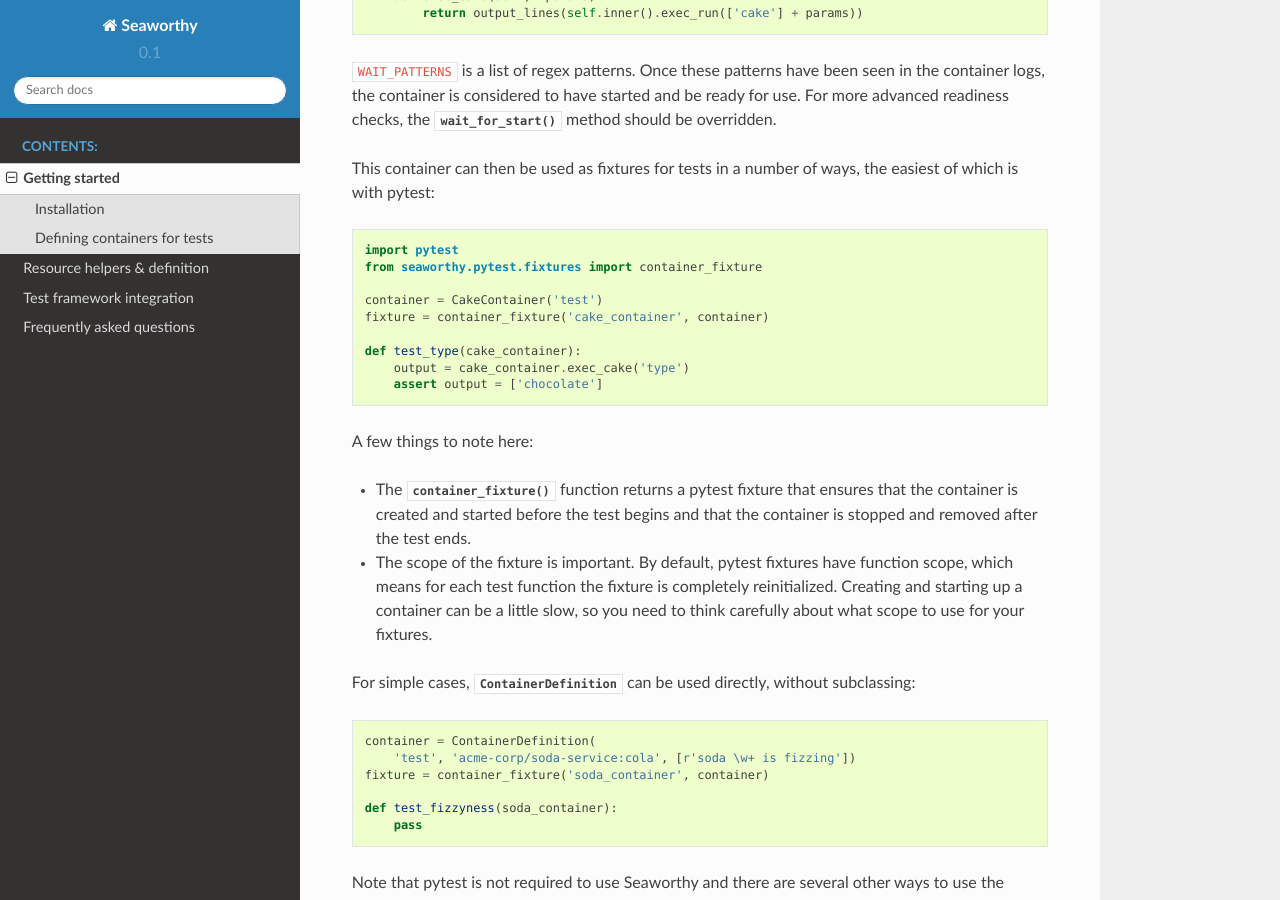
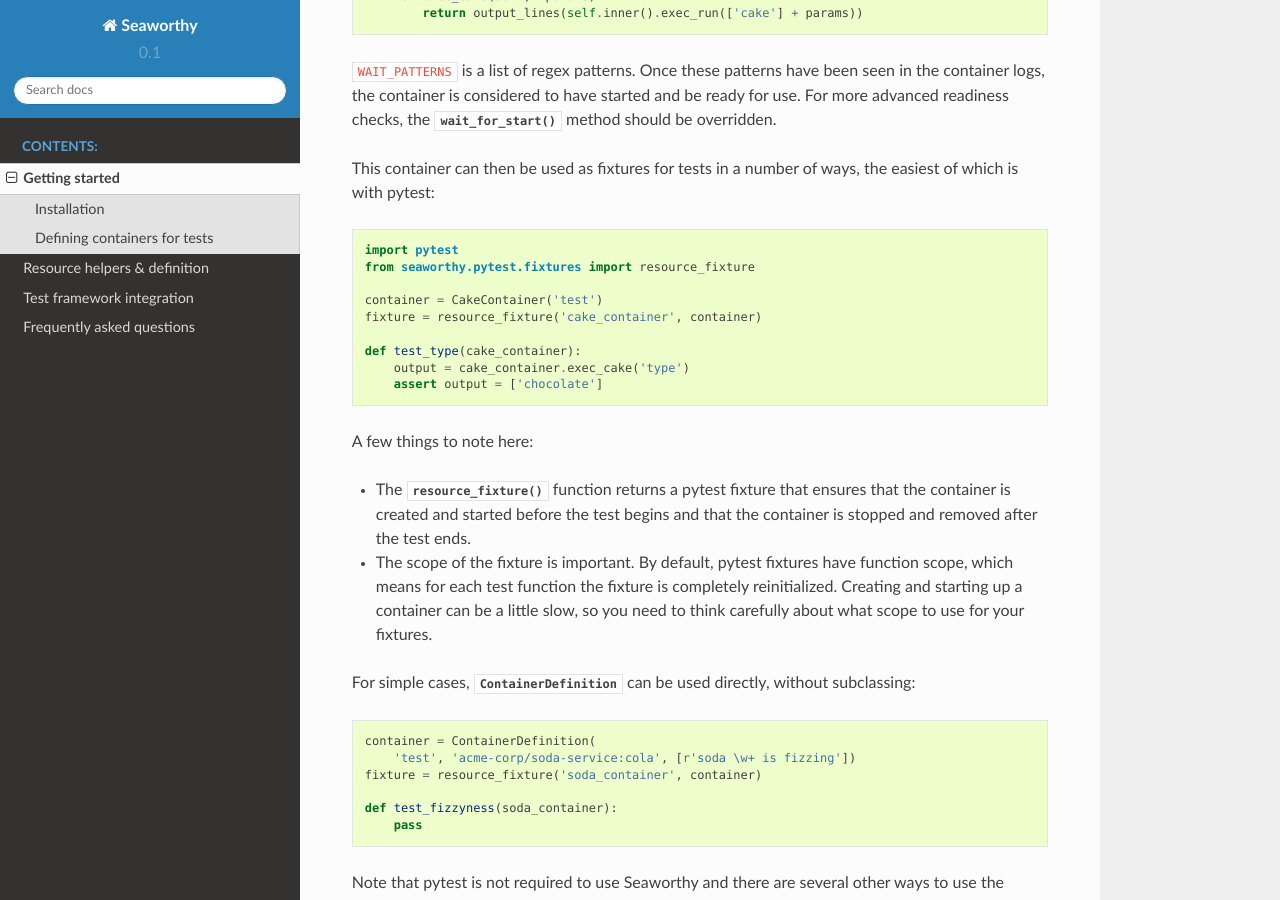
Before and after one commit to praekeltfoundation/seaworthy, a Sphinx documentation site: the page built from docs/getting-started.rst, in a window 1280 px wide and 900 px high, scrolled down 851 px. Built offline with Sphinx 7.4.7 and the Read the Docs theme 2.0.0, drawn with Linux system fonts in a browser that asks for light colours; pages that are not in the unit, such as notebooks, are missing from menus.

Commit message:
Turn container_fixture into generic resource_fixture

```diff
--- a/docs/getting-started.rst
+++ b/docs/getting-started.rst
@@ -46,10 +46,10 @@ This container can then be used as fixtures for tests in a number of ways, the
 easiest of which is with pytest::
 
     import pytest
-    from seaworthy.pytest.fixtures import container_fixture
+    from seaworthy.pytest.fixtures import resource_fixture
 
     container = CakeContainer('test')
-    fixture = container_fixture('cake_container', container)
+    fixture = resource_fixture('cake_container', container)
 
     def test_type(cake_container):
         output = cake_container.exec_cake('type')
@@ -57,7 +57,7 @@ easiest of which is with pytest::
 
 A few things to note here:
 
-- The :func:`~seaworthy.pytest.fixtures.container_fixture` function returns a
+- The :func:`~seaworthy.pytest.fixtures.resource_fixture` function returns a
   pytest fixture that ensures that the container is created and started before
   the test begins and that the container is stopped and removed after the test
   ends.
@@ -71,7 +71,7 @@ used directly, without subclassing::
 
     container = ContainerDefinition(
         'test', 'acme-corp/soda-service:cola', [r'soda \w+ is fizzing'])
-    fixture = container_fixture('soda_container', container)
+    fixture = resource_fixture('soda_container', container)
 
     def test_fizzyness(soda_container):
         pass
--- a/docs/helpers-definitions.rst
+++ b/docs/helpers-definitions.rst
@@ -121,11 +121,11 @@ With the ``as_fixture`` decorator::
 
 When using pytest, it's easy to create a fixture::
 
-    from seaworthy.pytest.fixtures import container_fixture
+    from seaworthy.pytest.fixtures import resource_fixture
 
 
     container = ContainerDefinition('nginx', 'nginx:alpine')
-    fixture = container_fixture('nginx_container', container)
+    fixture = resource_fixture('nginx_container', container)
 
     def test_nginx(nginx_container):
         assert nginx_container.created
--- a/docs/integrations.rst
+++ b/docs/integrations.rst
@@ -40,7 +40,7 @@ Fixture factories
 A few functions are provided in the :mod:`seaworthy.pytest.fixtures` module
 that are factories for fixtures. The most important two are:
 
-.. autofunction:: seaworthy.pytest.fixtures.container_fixture
+.. autofunction:: seaworthy.pytest.fixtures.resource_fixture
     :noindex:
 
 .. autofunction:: seaworthy.pytest.fixtures.clean_container_fixtures
```
Also changed, not shown: 3 other files.
